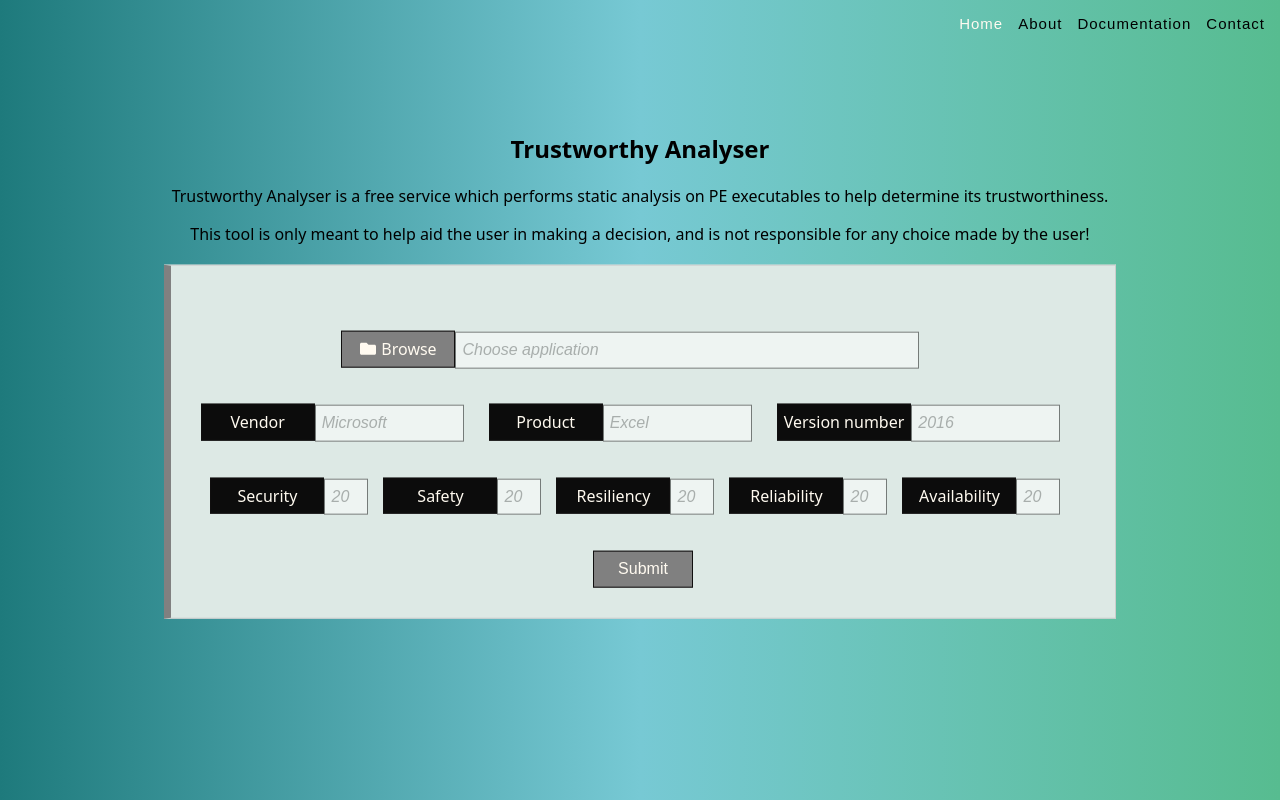
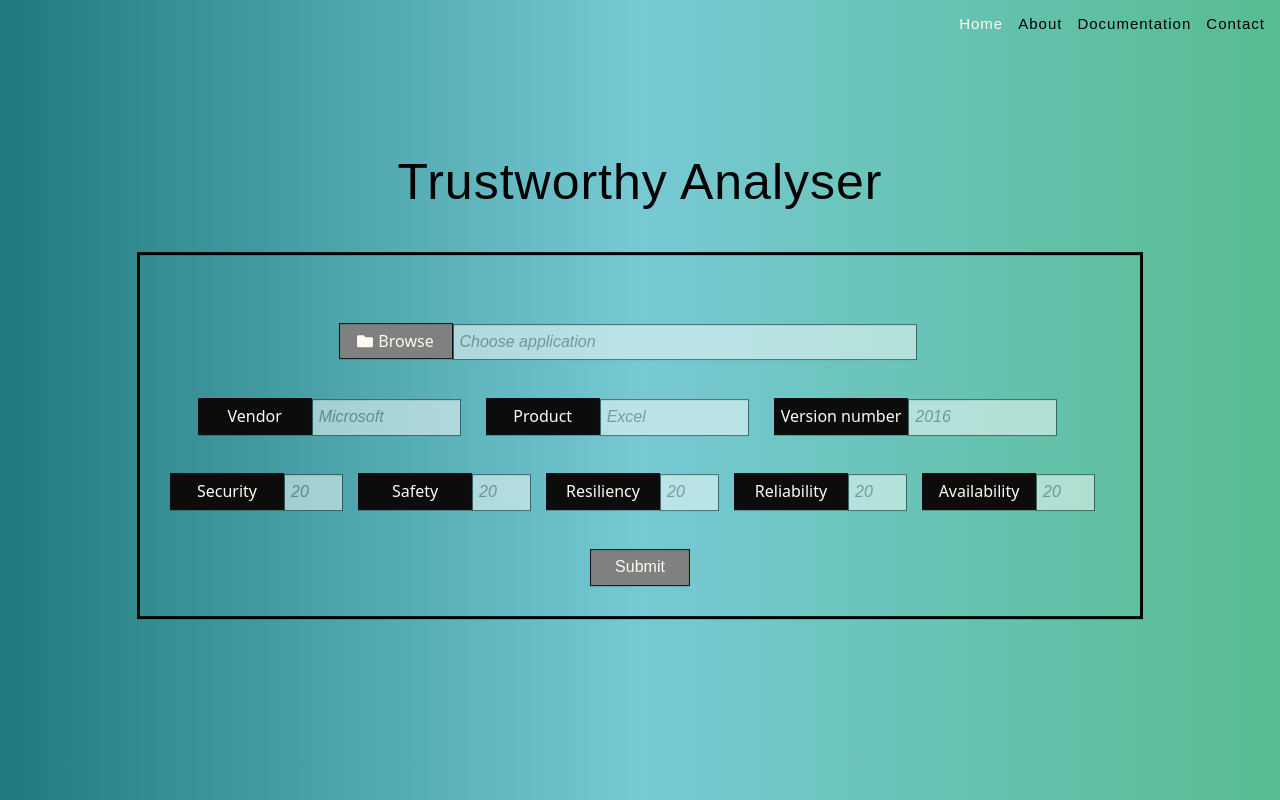
Before and after one commit to ShilpaJohncy/TrustworthySoftware, a React (Create React App) app in the folder frontend/: page / in a window 1280 px wide. Built offline with nearby package versions, Linux system fonts and the light colour scheme.

Commit message:
Modified the forms data collection to get the values by unique identifier.

```diff
--- a/frontend/src/index.scss
+++ b/frontend/src/index.scss
@@ -1,14 +1,23 @@
 .bg{
   //background-image: linear-gradient(to top right, whitesmoke, #116466  );
   //background-image: linear-gradient(to top, #116466, #1e7a7c, #3ea0a2, #eae7e0, floralwhite); The good oneee till now
-  background-image: linear-gradient(to right,  #1e7a7c,#77C9D4, #57BC90);
+  background-image: linear-gradient(to right,  #1e7a7c,  #77c9d4,#57BC90);
   //background-image: linear-gradient(to right, #77C9D4, #57BC90);
   //background-image: linear-gradient(to top, #E9B000, floralwhite);
   position: fixed;
   min-width: 100%;
   min-height: 100%;
+}
 
+h1{
+  font-family: 'Oswald', sans-serif;
+  font-weight: 500;
+  text-decoration: none;
+  color: black;
+  font-size: 50px;
+  letter-spacing: 1px;
 }
+
 .contents {
   margin-top: 300px;
   overflow: auto;
@@ -30,10 +39,10 @@
 
 .box {
   padding: 30px;
-  background: #dde9e5;
+  //background: #77c9d4,;
   display: flex;
-  border: 1px solid #cdcdcd;
-  border-left: 7px solid grey;
+  border: 3px solid;
+  //border-left: 7px solid grey;
   align-items: center;
   justify-content: center;
 }
@@ -57,6 +66,7 @@
   text-align: left;
   margin-right: 25px;
 }
+
 .file-browse{
   min-width: 450px;
   color: #0a0a0a;
@@ -64,19 +74,22 @@
   text-align: left;
   margin-right: 25px;
 }
+
 .percentage{
-  max-width: 30px;
+  max-width: 45px;
   color: #0a0a0a;
   background-color: floralwhite;
   text-align: center;
   margin-right: 15px;
 }
+
 input:placeholder-shown {
   font-style: italic;
   opacity: 0.5;
   background-color: white;
   text-align: left;
 }
+
 .btn {
   position: relative;
   text-align: center;
@@ -84,6 +97,7 @@ input:placeholder-shown {
   color: floralwhite;
   min-width: 100px;
 }
+
 .field-label {
   position: relative;
   text-align: center;
@@ -91,9 +105,11 @@ input:placeholder-shown {
   color: floralwhite;
   min-width: 100px;
 }
+
 input[type="file"],  input[type="fieldLabel"] {
   display: none;
 }
+
 .icon{
   padding-right: 5px;
 }
@@ -117,12 +133,10 @@ body {
   position: relative;
   z-index: 1000;
   text-align: right;
-  //background-color: #5fddcd;
   display: inline-block;
   border-bottom-style: wave;
   border-bottom-width: 0.5px;
   border-bottom-color: whitesmoke;
-
 }
 
 .navbar a {
--- a/frontend/src/pages/Home.js
+++ b/frontend/src/pages/Home.js
@@ -1,25 +1,24 @@
 import React from "react";
-import { faFolder } from "@fortawesome/free-solid-svg-icons";
-import { FontAwesomeIcon } from "@fortawesome/react-fontawesome";
+import {faFolder} from "@fortawesome/free-solid-svg-icons";
+import {FontAwesomeIcon} from "@fortawesome/react-fontawesome";
 
 class Home extends React.Component {
     constructor() {
         super();
-        this.state = {
-        };
-        this.onInputchange = this.onInputchange.bind(this);
+        this.state = {};
+        this.onInputChange = this.onInputChange.bind(this);
         this.onSubmitForm = this.onSubmitForm.bind(this);
     }
 
-    onInputchange(event) {
+    onInputChange(event) {
         this.setState({
             [event.target.name]: event.target.value
         });
     }
 
     onSubmitForm() {
-        console.log(this.state)
-        alert("Submitted")
+        console.log(this.state.vendor);
+        alert(this.state.vendor);
     }
 
 
@@ -27,84 +26,67 @@ class Home extends React.Component {
         return (
             <div className="contents">
                 <h1>Trustworthy Analyser</h1>
-                <p> Trustworthy Analyser is a free service which performs static analysis on PE executables to help determine its trustworthiness.</p>
-                <p> This tool is only meant to help aid the user in making a decision, and is not responsible for any choice made by the user!</p>
-
                 <div className="wrapper">
                     <div className="box">
                         <div>
                             <form>
-                                    <label className={"btn input-group-addon"}>
-                                        <input name={"exe"} type="file" value={this.state.value} onChange={this.onInputchange}
-                                               accept={".exe"}/><FontAwesomeIcon icon={faFolder} className={"icon"} />
+                                <label className={"btn input-group-addon"}> <FontAwesomeIcon icon={faFolder} className={"icon"}/>
+                                    <input name={"exe"} type="file" value={this.state.value} onChange={this.onInputChange} accept={".exe"}/>
                                     Browse
                                 </label>
                                 <input className={"file-browse input-group-addon"} type="text" value={this.state.exe}
-                                           placeholder={"Choose application"} onChange={this.onInputchange} />
+                                       placeholder={"Choose application"} onChange={this.onInputChange} disabled/>
                             </form>
 
                             <form>
-                                    <label className={"field-label input-group-addon"}>
-                                        <input type={"fieldLabel"} value={this.state.value} onChange={this.onInputchange}/>
-                                        Vendor
-                                    </label>
-                                    <input className={"text input-group-addon"} type="text" value={this.state.value}
-                                           placeholder={"Microsoft"} onChange={this.onInputchange}/>
+                                {/* Vendor field */}
+                                <label className={"field-label input-group-addon"}> Vendor </label>
+                                <input type={"fieldLabel"} value={this.state.value} onChange={this.onInputChange}/>
+                                <input name={"vendor"} className={"text input-group-addon"} type="text" value={this.state.vendor}
+                                       placeholder={"Microsoft"} onChange={this.onInputChange}/>
 
-                                {/*</form>*/}
-                                {/*<form>*/}
-                                    <label className={"field-label input-group-addon"}>
-                                        <input type={"fieldLabel"} value={this.state.value} onChange={this.onInputchange}/>
-                                        Product
-                                    </label>
-                                    <input className={"text input-group-addon"} type="text" value={this.state.value}
-                                           placeholder={"Excel"} onChange={this.onInputchange}/>
+                                {/* Product field */}
+                                <label className={"field-label input-group-addon"}> Product </label>
+                                <input type={"fieldLabel"} value={this.state.value} onChange={this.onInputChange}/>
+                                <input name={"product"} className={"text input-group-addon"} type="text" value={this.state.product}
+                                       placeholder={"Excel"} onChange={this.onInputChange}/>
 
-                                {/*</form>*/}
-                                {/*<form>*/}
-                                    <label className={"field-label input-group-addon"}>
-                                        <input type={"fieldLabel"} value={this.state.value} onChange={this.onInputchange}/>
-                                        Version number
-                                    </label>
-                                    <input className={"text input-group-addon"} type="text" value={this.state.value}
-                                           placeholder={"2016"} onChange={this.onInputchange}/>
+                                {/* Version field */}
+                                <label className={"field-label input-group-addon"}> Version number </label>
+                                <input type={"fieldLabel"} value={this.state.value} onChange={this.onInputChange}/>
+                                <input name={"version"} className={"text input-group-addon"} type="text" value={this.state.version}
+                                       placeholder={"2016"} onChange={this.onInputChange}/>
+
                             </form>
 
                             <form>
-                                    <label className={"field-label input-group-addon"}>
-                                        <input type={"fieldLabel"} value={this.state.value} onChange={this.onInputchange}/>
-                                        Security
-                                    </label>
-                                    <input className={"percentage input-group-addon"} type="text" value={this.state.value}
-                                           placeholder={"20"} onChange={this.onInputchange}/>
 
-                                    <label className={"field-label input-group-addon"}>
-                                        <input type={"fieldLabel"} value={this.state.value} onChange={this.onInputchange}/>
-                                        Safety
-                                    </label>
-                                    <input className={"percentage input-group-addon"} type="text" value={this.state.value}
-                                           placeholder={"20"} onChange={this.onInputchange}/>
+                                <label className={"field-label input-group-addon"}> Security </label>
+                                <input type={"fieldLabel"} value={this.state.value} onChange={this.onInputChange}/>
+                                <input name={"security"} className={"percentage input-group-addon"} type="number" value={this.state.security}
+                                       placeholder={"20"} onChange={this.onInputChange}/>
 
-                                    <label className={"field-label input-group-addon"}>
-                                        <input type={"fieldLabel"} value={this.state.value} onChange={this.onInputchange}/>
-                                        Resiliency
-                                    </label>
-                                    <input className={"percentage input-group-addon"} type="text" value={this.state.value}
-                                           placeholder={"20"} onChange={this.onInputchange}/>
 
-                                    <label className={"field-label input-group-addon"}>
-                                        <input type={"fieldLabel"} value={this.state.value} onChange={this.onInputchange}/>
-                                        Reliability
-                                    </label>
-                                    <input className={"percentage input-group-addon"} type="text" value={this.state.value}
-                                           placeholder={"20"} onChange={this.onInputchange}/>
+                                <label className={"field-label input-group-addon"}> Safety </label>
+                                <input type={"fieldLabel"} value={this.state.value} onChange={this.onInputChange}/>
+                                <input name={"safety"} className={"percentage input-group-addon"} type="number" value={this.state.safety}
+                                       placeholder={"20"} onChange={this.onInputChange}/>
 
-                                    <label className={"field-label input-group-addon"}>
-                                        <input type={"fieldLabel"} value={this.state.value} onChange={this.onInputchange}/>
-                                        Availability
-                                    </label>
-                                    <input className={"percentage input-group-addon"} type="text" value={this.state.value}
-                                           placeholder={"20"} onChange={this.onInputchange}/>
+                                <label className={"field-label input-group-addon"}> Resiliency </label>
+                                <input type={"fieldLabel"} value={this.state.value} onChange={this.onInputChange}/>
+                                <input name={"resiliency"} className={"percentage input-group-addon"} type="number" value={this.state.resiliency}
+                                       placeholder={"20"} onChange={this.onInputChange}/>
+
+                                <label className={"field-label input-group-addon"}> Reliability </label>
+                                <input type={"fieldLabel"} value={this.state.value} onChange={this.onInputChange}/>
+                                <input name={"reliability"} className={"percentage input-group-addon"} type="number" value={this.state.reliability}
+                                       placeholder={"20"} onChange={this.onInputChange}/>
+
+                                <label className={"field-label input-group-addon"}> Availability </label>
+                                <input type={"fieldLabel"} value={this.state.value} onChange={this.onInputChange}/>
+                                <input name={"availability"} className={"percentage input-group-addon"} type="number" value={this.state.availability}
+                                       placeholder={"20"} onChange={this.onInputChange}/>
+
                             </form>
                             <input type={"submit"} className={"btn input-group-addon"} onClick={this.onSubmitForm}/>
                         </div>
```
Lines whose indentation alone changed are shown as unchanged.
